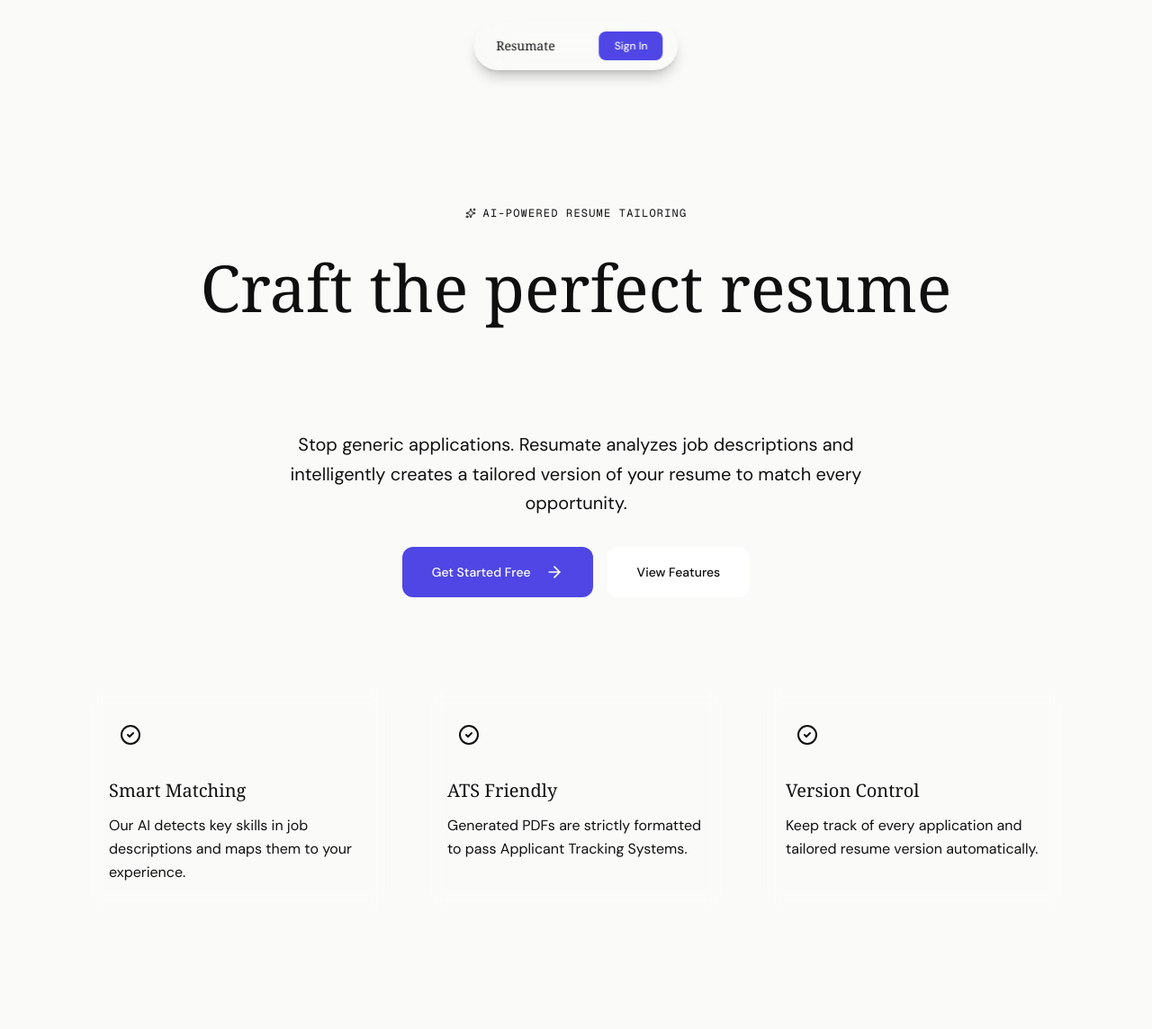
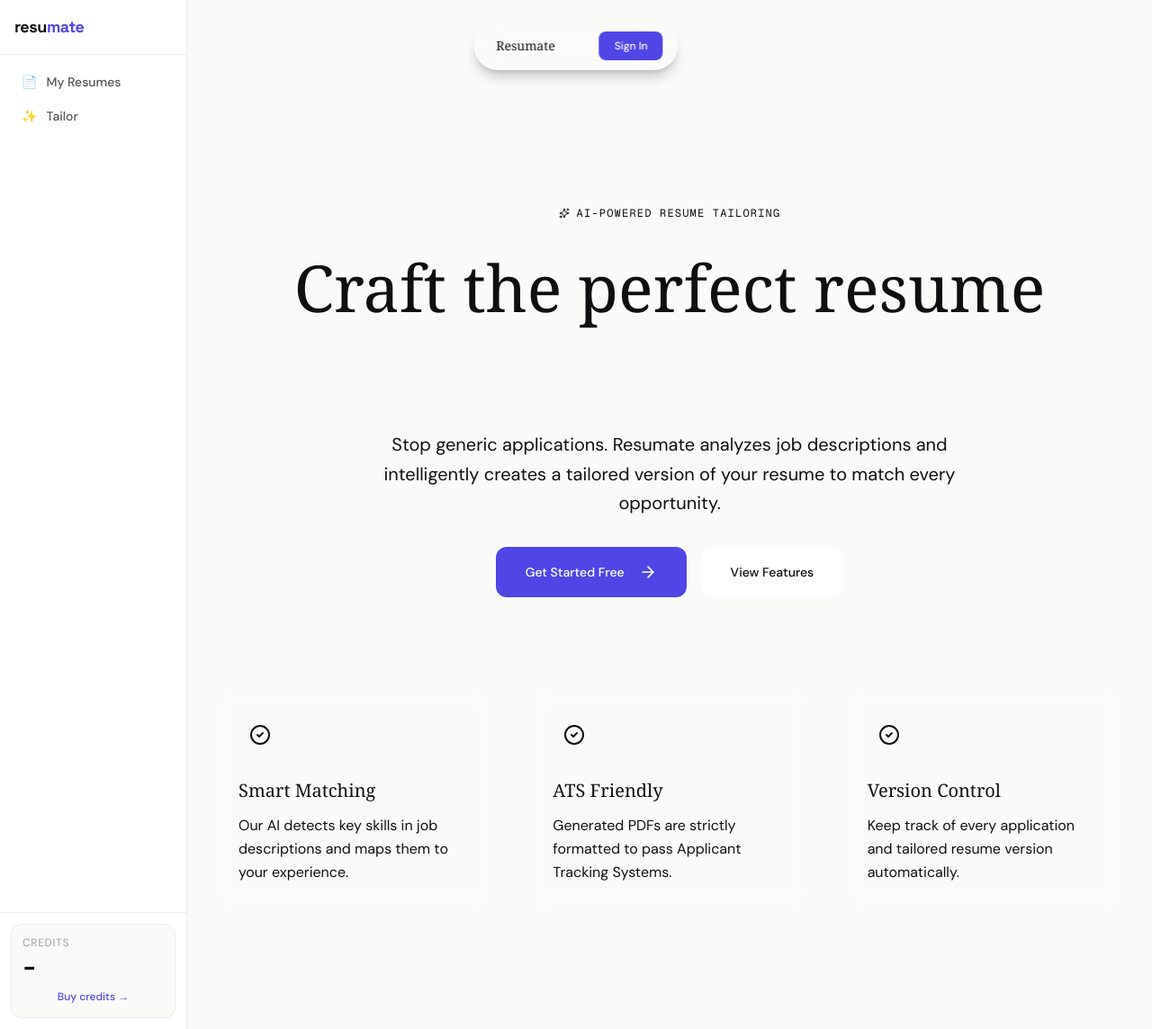
Before and after one commit to abhinav162/resumate, a React (Vite) app in the folder apps/frontend-v2/: page / in a window 1280 px wide. Shown: the whole page at 90% size. Built offline with nearby package versions, Linux system fonts and the light colour scheme; no server answers.

Commit message:
feat: CreditContext, CreditCounter sidebar, RequiresCredits gate

```diff
--- /dev/null
+++ b/apps/frontend-v2/src/components/ui/CreditCounter.tsx
@@ -0,0 +1,24 @@
+import { useCredits } from '../../contexts/CreditContext';
+import { useNavigate } from 'react-router-dom';
+
+export function CreditCounter() {
+  const { balance, loading } = useCredits();
+  const navigate = useNavigate();
+
+  return (
+    <div className="p-3 bg-paper-bg border border-paper-border rounded-lg">
+      <p className="text-xs font-medium text-ink-muted uppercase tracking-wider mb-1">Credits</p>
+      {loading ? (
+        <div className="h-7 w-12 bg-paper-border rounded animate-pulse" />
+      ) : (
+        <p className="font-mono text-2xl font-semibold text-ink-primary">{balance ?? '–'}</p>
+      )}
+      <button
+        onClick={() => navigate('/credits')}
+        className="mt-2 w-full text-xs text-center text-indigo-600 font-medium hover:text-indigo-700 transition-colors"
+      >
+        Buy credits →
+      </button>
+    </div>
+  );
+}
--- /dev/null
+++ b/apps/frontend-v2/src/components/ui/RequiresCredits.tsx
@@ -0,0 +1,30 @@
+import { ReactNode } from 'react';
+import { useCredits } from '../../contexts/CreditContext';
+import { useNavigate } from 'react-router-dom';
+import { Button } from './Button';
+
+interface RequiresCreditsProps {
+  cost: number;
+  children: ReactNode;
+  fallback?: ReactNode;
+}
+
+export function RequiresCredits({ cost, children, fallback }: RequiresCreditsProps) {
+  const { balance } = useCredits();
+  const navigate = useNavigate();
+
+  if (balance !== null && balance < cost) {
+    return fallback ? (
+      <>{fallback}</>
+    ) : (
+      <div className="p-4 bg-warning-bg border border-warning-border rounded-lg text-center">
+        <p className="text-sm font-medium text-warning-text mb-2">
+          This action requires {cost} credit{cost > 1 ? 's' : ''}. You have {balance}.
+        </p>
+        <Button size="sm" onClick={() => navigate('/credits')}>Buy Credits</Button>
+      </div>
+    );
+  }
+
+  return <>{children}</>;
+}
--- /dev/null
+++ b/apps/frontend-v2/src/contexts/CreditContext.tsx
@@ -0,0 +1,32 @@
+import { createContext, useContext, useState, useEffect, useCallback, ReactNode } from 'react';
+import { creditsApi } from '../lib/api';
+
+interface CreditContextType {
+  balance: number | null;
+  loading: boolean;
+  refresh: () => Promise<void>;
+}
+
+const CreditContext = createContext<CreditContextType>({ balance: null, loading: true, refresh: async () => {} });
+
+export function CreditProvider({ children }: { children: ReactNode }) {
+  const [balance, setBalance] = useState<number | null>(null);
+  const [loading, setLoading] = useState(true);
+
+  const refresh = useCallback(async () => {
+    try {
+      const data = await creditsApi.getBalance();
+      setBalance(data.balance);
+    } catch {
+      // silently fail — user may not be logged in
+    } finally {
+      setLoading(false);
+    }
+  }, []);
+
+  useEffect(() => { refresh(); }, [refresh]);
+
+  return <CreditContext.Provider value={{ balance, loading, refresh }}>{children}</CreditContext.Provider>;
+}
+
+export const useCredits = () => useContext(CreditContext);
--- a/apps/frontend-v2/src/layouts/AppLayout.tsx
+++ b/apps/frontend-v2/src/layouts/AppLayout.tsx
@@ -1,18 +1,47 @@
-import React from "react";
+import { ReactNode } from 'react';
+import { NavLink } from 'react-router-dom';
+import { CreditCounter } from '../components/ui/CreditCounter';
 
-interface AppLayoutProps {
-  children: React.ReactNode;
-}
+const navItems = [
+  { to: '/dashboard', label: 'My Resumes', icon: '📄' },
+  { to: '/tailor', label: 'Tailor', icon: '✨' },
+];
 
-export const AppLayout: React.FC<AppLayoutProps> = ({ children }) => {
+export function AppLayout({ children }: { children: ReactNode }) {
   return (
-    <div className="min-h-screen bg-void-950 text-mist-400 font-sans selection:bg-aurora-teal selection:text-void-950 overflow-x-hidden relative">
-      {/* Decorative Blobs */}
-      <div className="fixed top-[-20%] left-[-10%] w-[60vw] h-[60vw] bg-aurora-purple/10 blur-[130px] rounded-full pointer-events-none mix-blend-screen" />
-      <div className="fixed bottom-[-20%] right-[-10%] w-[60vw] h-[60vw] bg-aurora-teal/10 blur-[130px] rounded-full pointer-events-none mix-blend-screen" />
+    <div className="flex min-h-screen bg-paper-bg">
+      {/* Sidebar */}
+      <aside className="w-52 shrink-0 border-r border-paper-border bg-paper-surface flex flex-col">
+        <div className="p-4 border-b border-paper-border">
+          <span className="font-heading font-bold text-lg text-ink-primary tracking-tight">
+            resu<span className="text-indigo-600">mate</span>
+          </span>
+        </div>
+        <nav className="flex-1 p-3 space-y-0.5">
+          {navItems.map(item => (
+            <NavLink
+              key={item.to}
+              to={item.to}
+              className={({ isActive }) =>
+                `flex items-center gap-2.5 px-3 py-2 rounded text-sm font-medium transition-colors ${
+                  isActive
+                    ? 'bg-indigo-50 text-indigo-600'
+                    : 'text-ink-secondary hover:bg-paper-bg hover:text-ink-primary'
+                }`
+              }
+            >
+              <span>{item.icon}</span>
+              {item.label}
+            </NavLink>
+          ))}
+        </nav>
+        <div className="p-3 border-t border-paper-border">
+          <CreditCounter />
+        </div>
+      </aside>
 
-      {/* Main Content */}
-      <main className="relative z-10 w-full">{children}</main>
+      {/* Main */}
+      <main className="flex-1 overflow-auto">{children}</main>
     </div>
   );
-};
+}
--- a/apps/frontend-v2/src/lib/api.ts
+++ b/apps/frontend-v2/src/lib/api.ts
@@ -239,4 +239,22 @@
   },
 };
 
+/**
+ * Credits methods
+ */
+export const creditsApi = {
+  getBalance: async (): Promise<{ balance: number }> => {
+    const response = await api.get('/credits/balance');
+    return response.data.data;
+  },
+  getPacks: async () => {
+    const response = await api.get('/credits/packs');
+    return response.data.data;
+  },
+  createCheckout: async (packId: string): Promise<{ url: string }> => {
+    const response = await api.post('/credits/checkout', { packId });
+    return response.data.data;
+  },
+};
+
 export default api;
--- a/apps/frontend-v2/src/router.tsx
+++ b/apps/frontend-v2/src/router.tsx
@@ -152,6 +152,7 @@
 import { useAuth } from "@clerk/clerk-react";
 import { useEffect } from "react";
 import { setAuthHeaders } from "./lib/api";
+import { CreditProvider } from "./contexts/CreditContext";
 
 export default function AppRouter() {
   return (
@@ -178,5 +179,5 @@
     syncAuth();
   }, [getToken, userId]);
 
-  return <>{children}</>;
+  return <CreditProvider>{children}</CreditProvider>;
 }
```
